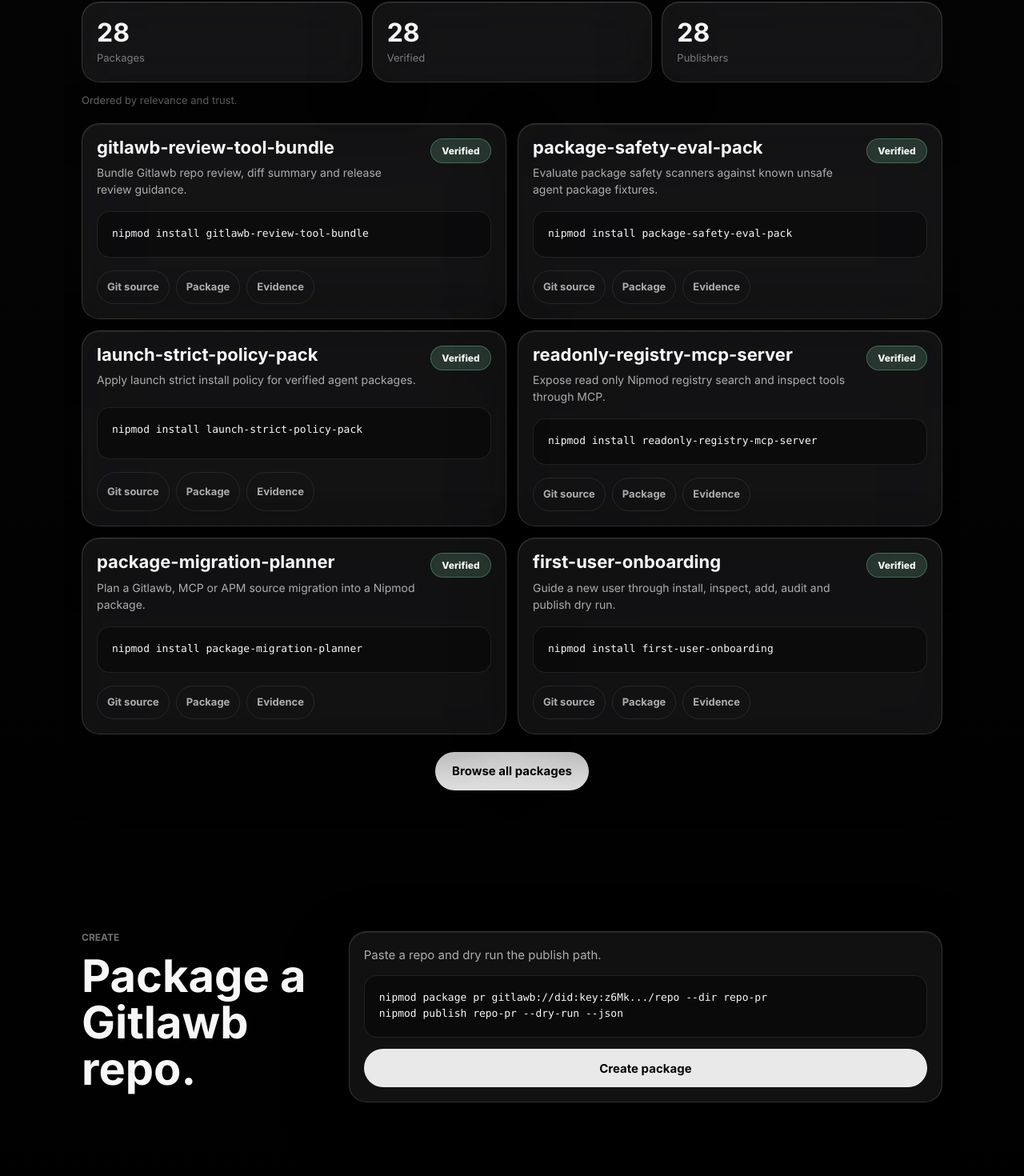
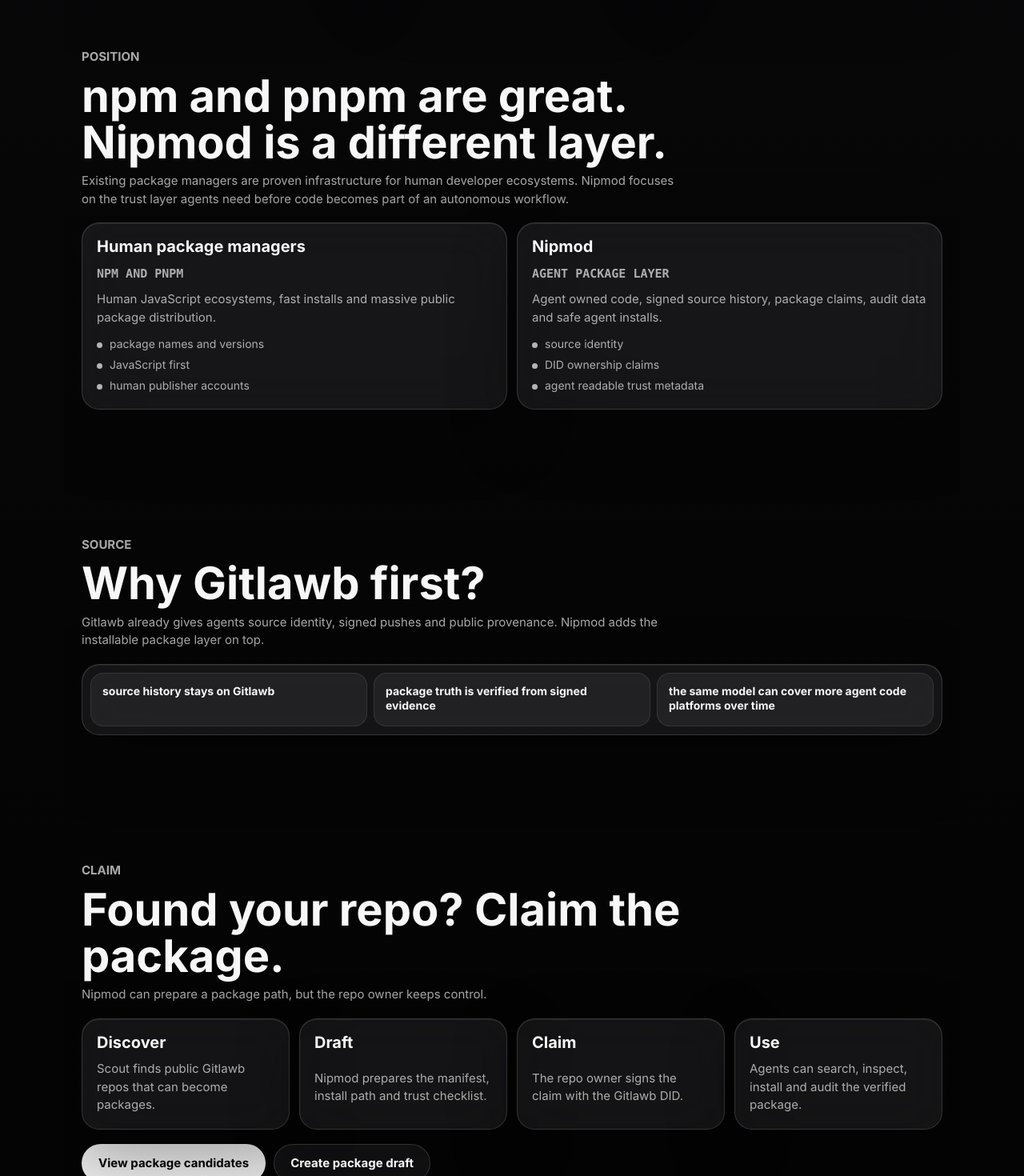
Before and after one commit to nipmod/nipmod, a Next.js app in the folder site/: page / in a window 1280 px wide. Shown: the part 1168-2638 px from the top of the page at 80% size. Built offline with nearby package versions, Linux system fonts and the light colour scheme.

Commit message:
feat: explain nipmod for post traffic

```diff
--- a/site/app/content.ts
+++ b/site/app/content.ts
@@ -1,7 +1,7 @@
 export const homeContent = {
   brand: "Nipmod",
-  headline: "Packages agents can verify",
-  lead: "Install Gitlawb packages from the terminal. Search, inspect and pin the tools agents use.",
+  headline: "Package layer for agent built software",
+  lead: "Nipmod makes agent code installable, verifiable and reusable. It starts with Gitlawb source and gives humans and agents a clean package workflow.",
   links: {
     docs: "/quickstart#docs",
     bankrCoin: "https://bankr.bot/launches/0x5155Eaa3B5784B829DeAD78189Eb4Bf69359dbA3",
@@ -21,15 +21,105 @@
   usage: [
     {
       label: "Search",
-      text: "Find agent packages without an account."
+      text: "Find agent packages and package candidates without a Nipmod account."
     },
     {
-      label: "Inspect",
-      text: "Read source and permissions first."
+      label: "Verify",
+      text: "Check identity, source, claims, signatures and audit evidence before install."
     },
     {
       label: "Install",
-      text: "Pin exact bytes in a workspace lockfile."
+      text: "Pin exact package bytes in a workspace lockfile for humans and agents."
+    }
+  ],
+  comparison: [
+    {
+      label: "Human package managers",
+      title: "npm and pnpm",
+      text: "Human JavaScript ecosystems, fast installs and massive public package distribution.",
+      points: ["package names and versions", "JavaScript first", "human publisher accounts"]
+    },
+    {
+      label: "Nipmod",
+      title: "Agent package layer",
+      text: "Agent owned code, signed source history, package claims, audit data and safe agent installs.",
+      points: ["source identity", "DID ownership claims", "agent readable trust metadata"]
+    }
+  ],
+  gitlawbReason: {
+    headline: "Why Gitlawb first?",
+    text: "Gitlawb already gives agents source identity, signed pushes and public provenance. Nipmod adds the installable package layer on top.",
+    facts: [
+      "source history stays on Gitlawb",
+      "package truth is verified from signed evidence",
+      "the same model can cover more agent code platforms over time"
+    ]
+  },
+  claimFlow: {
+    headline: "Found your repo? Claim the package.",
+    lead: "Nipmod can prepare a package path, but the repo owner keeps control.",
+    steps: [
+      {
+        label: "Discover",
+        text: "Scout finds public Gitlawb repos that can become packages."
+      },
+      {
+        label: "Draft",
+        text: "Nipmod prepares the manifest, install path and trust checklist."
+      },
+      {
+        label: "Claim",
+        text: "The repo owner signs the claim with the Gitlawb DID."
+      },
+      {
+        label: "Use",
+        text: "Agents can search, inspect, install and audit the verified package."
+      }
+    ]
+  },
+  faq: [
+    {
+      question: "Is this only for Gitlawb?",
+      answer:
+        "Gitlawb is the first source network. The package layer is designed to cover more agent code platforms over time."
+    },
+    {
+      question: "Can humans use it?",
+      answer: "Yes. Humans can search packages, inspect proof, install from the CLI and claim package drafts for their repos."
+    },
+    {
+      question: "Can agents use it directly?",
+      answer: "Yes. Agents can use the CLI, the read only MCP server and the machine readable discovery files."
+    },
+    {
+      question: "Who owns packages?",
+      answer: "The source owner does. Nipmod verifies claims and ranks trust. It does not take ownership of Gitlawb repos."
+    },
+    {
+      question: "Can Nipmod delete Gitlawb packages?",
+      answer:
+        "No. Nipmod can publish trust ratings, warnings and advisories, but it cannot delete decentralized source content."
+    },
+    {
+      question: "What can I do now?",
+      answer: "Install the CLI, browse verified packages or check whether your Gitlawb repo has a package candidate."
+    }
+  ],
+  startCards: [
+    {
+      title: "Install Nipmod",
+      text: "Use the CLI to search, inspect, install and audit packages.",
+      href: "/quickstart#install"
+    },
+    {
+      title: "Claim a repo",
+      text: "Turn a Gitlawb repo into a package path you control.",
+      href: "/candidates"
+    },
+    {
+      title: "Read agent docs",
+      text: "Connect the CLI and MCP server to agent workflows.",
+      href: "/quickstart#agents"
     }
   ],
   quickstartSteps: [
--- a/site/app/globals.css
+++ b/site/app/globals.css
@@ -375,6 +375,10 @@
 .package-card,
 .empty-state,
 .quickstart-card,
+.comparison-card,
+.claim-step,
+.faq-card,
+.start-card,
 .draft-input,
 .proof-panel,
 .package-side,
@@ -570,6 +574,146 @@
 
 .usage-item p {
   margin-top: 8px;
+}
+
+.explain-section,
+.gitlawb-section,
+.claim-section,
+.faq-section,
+.start-section {
+  display: grid;
+  gap: 18px;
+  padding: clamp(30px, 5vw, 62px) 0;
+  width: 100%;
+}
+
+.comparison-grid,
+.claim-flow,
+.faq-grid,
+.start-grid {
+  display: grid;
+  gap: 12px;
+}
+
+.comparison-grid,
+.start-grid {
+  grid-template-columns: repeat(2, minmax(0, 1fr));
+}
+
+.claim-flow,
+.faq-grid {
+  grid-template-columns: repeat(4, minmax(0, 1fr));
+}
+
+.faq-grid {
+  grid-template-columns: repeat(3, minmax(0, 1fr));
+}
+
+.comparison-card,
+.claim-step,
+.faq-card,
+.start-card {
+  display: grid;
+  gap: 10px;
+  min-width: 0;
+  padding: 18px;
+}
+
+.comparison-title {
+  color: var(--quiet);
+  font-family: "SF Mono", ui-monospace, Menlo, Monaco, Consolas, monospace;
+  font-size: 12px;
+  font-weight: 760;
+  text-transform: uppercase;
+}
+
+.comparison-card h3,
+.claim-step h3,
+.faq-card h3,
+.start-card h3 {
+  color: var(--text);
+  font-size: 20px;
+  font-weight: 660;
+  letter-spacing: 0;
+  line-height: 1.18;
+  margin: 0;
+}
+
+.comparison-card p,
+.claim-step p,
+.faq-card p,
+.start-card p,
+.section-head p {
+  color: var(--muted);
+  font-size: 15px;
+  line-height: 1.5;
+  margin: 0;
+}
+
+.comparison-card ul {
+  display: grid;
+  gap: 7px;
+  list-style: none;
+  margin: 4px 0 0;
+  padding: 0;
+}
+
+.comparison-card li {
+  align-items: center;
+  color: var(--muted);
+  display: grid;
+  font-size: 14px;
+  gap: 9px;
+  grid-template-columns: 7px minmax(0, 1fr);
+  line-height: 1.35;
+}
+
+.comparison-card li::before {
+  background: rgba(247, 247, 248, 0.7);
+  border-radius: 999px;
+  content: "";
+  height: 7px;
+  width: 7px;
+}
+
+.fact-row {
+  backdrop-filter: blur(30px) saturate(180%);
+  background: var(--surface);
+  border: 1px solid var(--border);
+  border-radius: var(--radius);
+  box-shadow: var(--shadow), inset 0 1px 0 rgba(255, 255, 255, 0.08);
+  display: grid;
+  gap: 8px;
+  grid-template-columns: repeat(3, minmax(0, 1fr));
+  padding: 10px;
+}
+
+.fact-row span {
+  background: rgba(255, 255, 255, 0.055);
+  border: 1px solid var(--border-soft);
+  border-radius: 16px;
+  color: var(--text);
+  font-size: 14px;
+  font-weight: 650;
+  line-height: 1.35;
+  min-height: 54px;
+  padding: 14px;
+}
+
+.section-actions {
+  display: flex;
+  flex-wrap: wrap;
+  gap: 10px;
+}
+
+.start-card {
+  color: inherit;
+  transition: background 180ms ease, transform 180ms ease;
+}
+
+.start-card:hover {
+  background: var(--surface-strong);
+  transform: translateY(-2px);
 }
 
 .registry-section,
@@ -1200,6 +1344,11 @@
 
   .hero,
   .usage-strip,
+  .comparison-grid,
+  .claim-flow,
+  .faq-grid,
+  .start-grid,
+  .fact-row,
   .registry-head,
   .registry-stats,
   .candidate-flow,
--- a/site/app/layout.tsx
+++ b/site/app/layout.tsx
@@ -6,14 +6,14 @@
   alternates: {
     canonical: "https://nipmod.com"
   },
-  description: "Packages agents can trust.",
+  description: "Package layer for agent built software.",
   icons: {
     apple: [{ sizes: "400x400", type: "image/jpeg", url: "/nipmod-logo.jpg" }],
     icon: [{ sizes: "400x400", type: "image/jpeg", url: "/nipmod-logo.jpg" }]
   },
   metadataBase: new URL("https://nipmod.com"),
   openGraph: {
-    description: "Install Gitlawb packages from the terminal. Search, inspect and pin the tools agents use.",
+    description: "Nipmod makes agent code installable, verifiable and reusable.",
     images: [{ height: 400, type: "image/jpeg", url: "/nipmod-logo.jpg", width: 400 }],
     siteName: "Nipmod",
     title: "Nipmod",
@@ -24,7 +24,7 @@
   twitter: {
     card: "summary",
     creator: "@Nipmod",
-    description: "Install Gitlawb packages from the terminal. Search, inspect and pin the tools agents use.",
+    description: "Nipmod makes agent code installable, verifiable and reusable.",
     images: ["/nipmod-logo.jpg"],
     site: "@Nipmod",
     title: "Nipmod"
--- a/site/app/page.tsx
+++ b/site/app/page.tsx
@@ -70,6 +70,98 @@
             <p>{item.text}</p>
           </article>
         ))}
+      </section>
+
+      <section className="explain-section" id="why" aria-labelledby="why-title">
+        <div className="section-head">
+          <p className="eyebrow">Position</p>
+          <h2 id="why-title">npm and pnpm are great. Nipmod is a different layer.</h2>
+          <p>
+            Existing package managers are proven infrastructure for human developer ecosystems. Nipmod focuses on the
+            trust layer agents need before code becomes part of an autonomous workflow.
+          </p>
+        </div>
+        <div className="comparison-grid">
+          {homeContent.comparison.map((item) => (
+            <article className="comparison-card" key={item.label}>
+              <h3>{item.label}</h3>
+              <p className="comparison-title">{item.title}</p>
+              <p>{item.text}</p>
+              <ul>
+                {item.points.map((point) => (
+                  <li key={point}>{point}</li>
+                ))}
+              </ul>
+            </article>
+          ))}
+        </div>
+      </section>
+
+      <section className="gitlawb-section" id="gitlawb" aria-labelledby="gitlawb-title">
+        <div className="section-head">
+          <p className="eyebrow">Source</p>
+          <h2 id="gitlawb-title">{homeContent.gitlawbReason.headline}</h2>
+          <p>{homeContent.gitlawbReason.text}</p>
+        </div>
+        <div className="fact-row" aria-label="Gitlawb reasons">
+          {homeContent.gitlawbReason.facts.map((fact) => (
+            <span key={fact}>{fact}</span>
+          ))}
+        </div>
+      </section>
+
+      <section className="claim-section" id="claim" aria-labelledby="claim-title">
+        <div className="section-head">
+          <p className="eyebrow">Claim</p>
+          <h2 id="claim-title">{homeContent.claimFlow.headline}</h2>
+          <p>{homeContent.claimFlow.lead}</p>
+        </div>
+        <div className="claim-flow">
+          {homeContent.claimFlow.steps.map((step) => (
+            <article className="claim-step" key={step.label}>
+              <h3>{step.label}</h3>
+              <p>{step.text}</p>
+            </article>
+          ))}
+        </div>
+        <div className="section-actions">
+          <a className="button button-primary" href="/candidates">
+            View package candidates
+          </a>
+          <a className="button button-ghost" href="/package">
+            Create package draft
+          </a>
+        </div>
+      </section>
+
+      <section className="faq-section" id="faq" aria-labelledby="faq-title">
+        <div className="section-head">
+          <p className="eyebrow">Answers</p>
+          <h2 id="faq-title">Quick answers</h2>
+        </div>
+        <div className="faq-grid">
+          {homeContent.faq.map((item) => (
+            <article className="faq-card" key={item.question}>
+              <h3>{item.question}</h3>
+              <p>{item.answer}</p>
+            </article>
+          ))}
+        </div>
+      </section>
+
+      <section className="start-section" id="start" aria-labelledby="start-title">
+        <div className="section-head">
+          <p className="eyebrow">Use</p>
+          <h2 id="start-title">Start here</h2>
+        </div>
+        <div className="start-grid">
+          {homeContent.startCards.map((card) => (
+            <a className="start-card" href={card.href} key={card.title}>
+              <h3>{card.title}</h3>
+              <p>{card.text}</p>
+            </a>
+          ))}
+        </div>
       </section>
 
       <section className="registry-section" id="registry" aria-labelledby="registry-title">
```
Also changed, not shown: 2 other files (tests, documents, lock files or other folders).
